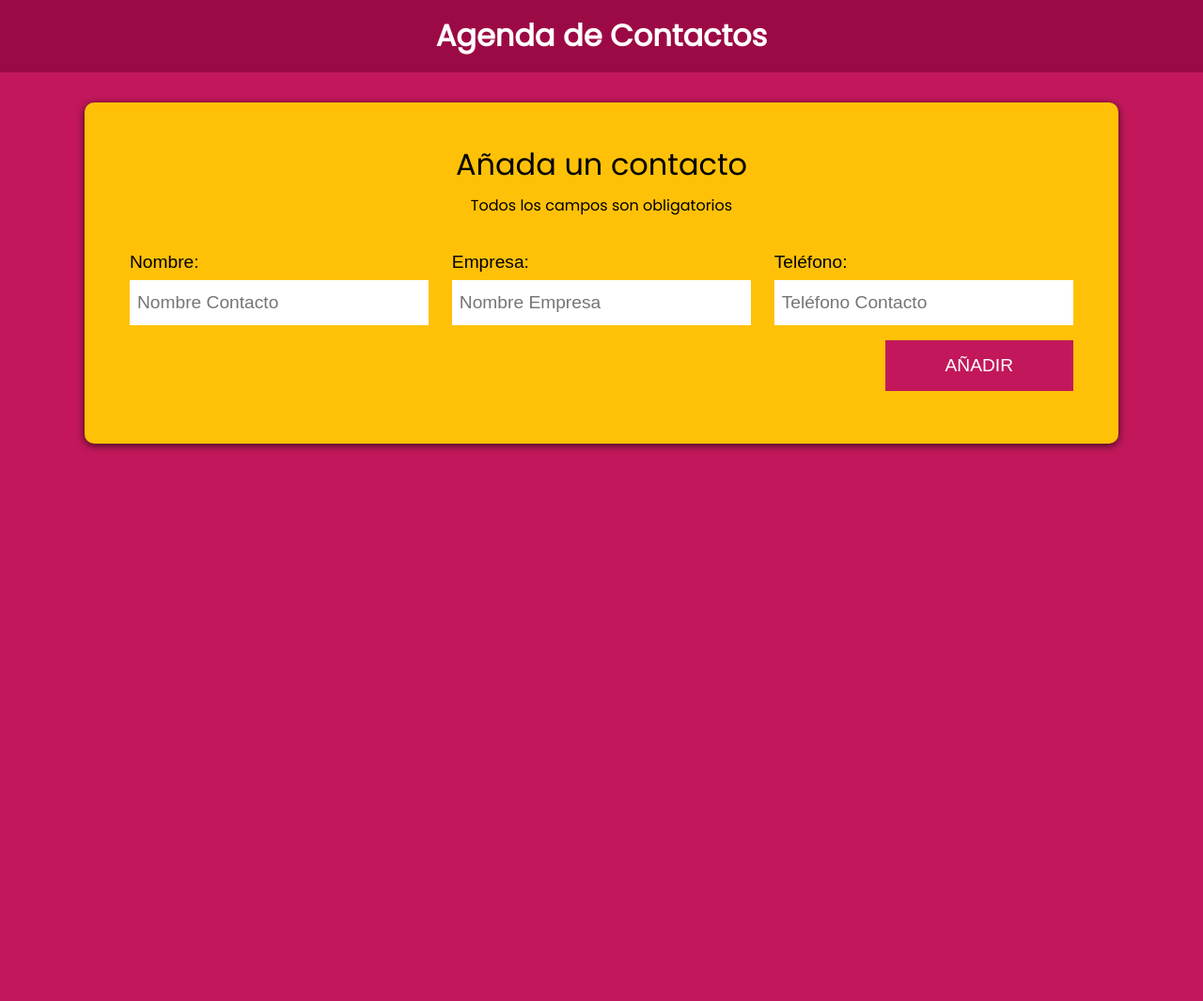
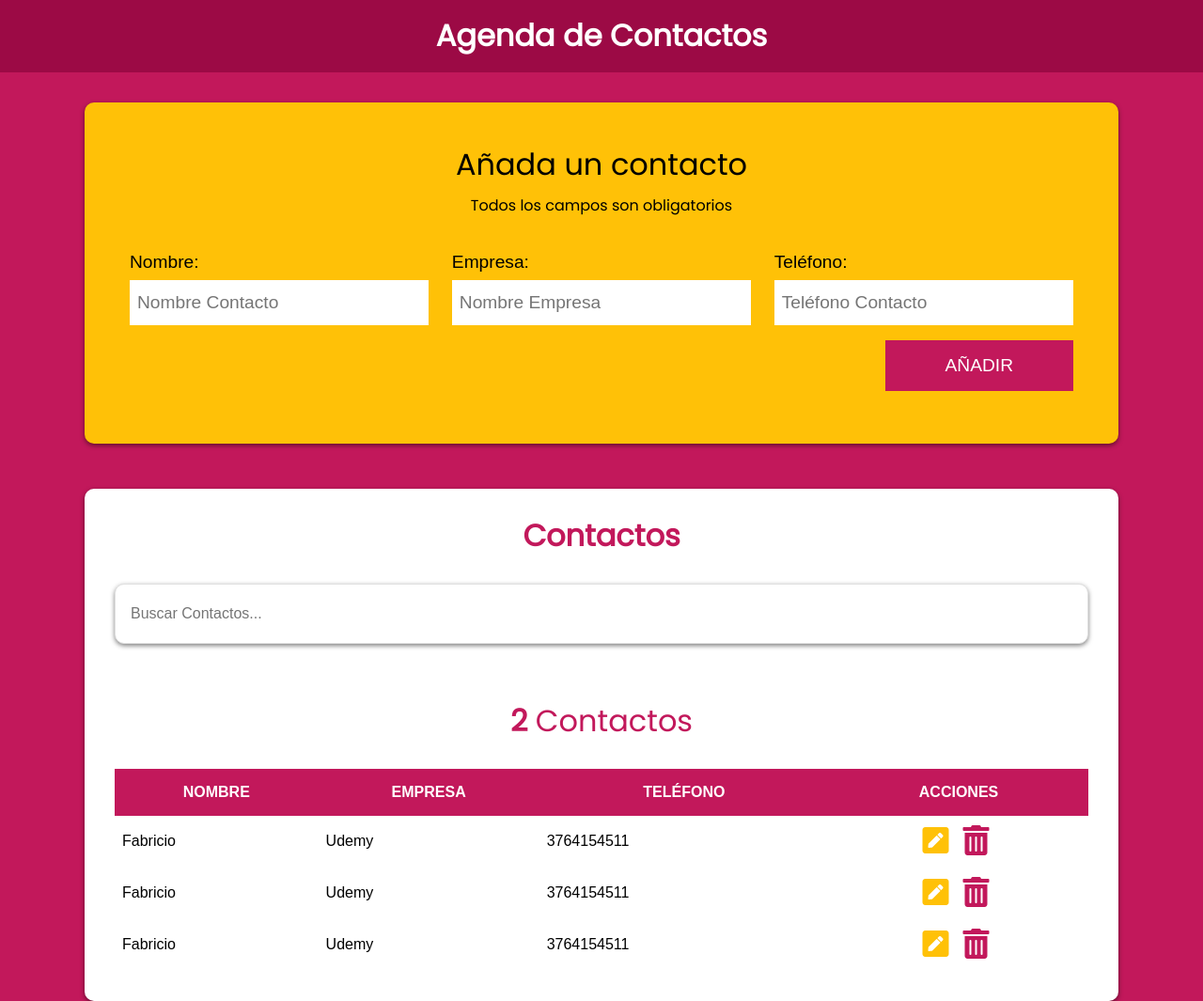
Before and after one commit to FabriJuncal/CRUD-Project-Contacts-Agenda-master, a PHP site: page / in a window 1280 px wide. Shown: the whole page at 94% size. Before the commit the page ends 480 px from the top, so only its background shows below. Run offline with PHP 8.4, Linux system fonts and the light colour scheme; some libraries are stand-ins or nearby versions.

Commit message:
Terminamos de dar estilo al listado de contactos

```diff
--- a/css/style.css
+++ b/css/style.css
@@ -32,10 +32,14 @@ body{
     background-color: var(--secundario);
 }
 
+.bg-blanco{
+    background-color: var(--primarioClaro);
+}
+
 .sombra{
-    -webkit-box-shadow: 0px 2px 9px 0px rgba(0,0,0,0.71);
-    -moz-box-shadow: 0px 2px 9px 0px rgba(0,0,0,0.71);
-    box-shadow: 0px 2px 9px 0px rgba(0,0,0,0.71);
+    -webkit-box-shadow: 0px 2px 5px 0px rgba(0,0,0,0.5);
+    -moz-box-shadow: 0px 2px 5px 0px rgba(0,0,0,0.5);
+    box-shadow: 0px 2px 5px 0px rgba(0,0,0,0.5);
     border-radius: 10px;
 }
 
@@ -48,6 +52,11 @@ h1,h2{
 h1{
     padding: 20px;
     color: var(--primarioClaro);
+}
+
+h2{
+    font-size: 2rem;
+    color: var(--primario);
 }
 
 .contenedor-barra{
@@ -132,3 +141,86 @@ legend span{
         flex: 0 0 auto;
     }
 }
+
+
+/** Listado Contactos **/
+
+.contactos{
+    padding: 2rem;
+    margin-top: 3rem;
+}
+
+.contenedor-contacto{
+    min-width: 800px;
+    margin: 4rem auto 0 auto;
+}
+
+.total-contactos{
+    font-family: var(--fuenteSecundaria);
+    margin: 2rem 0;
+    text-align: center;
+    color: var(--primario);
+    font-size: 2rem;
+}
+
+.total-contactos span{
+    font-style: 3rem;
+    font-weight: 900;
+}
+
+.buscador{
+    width: 100%;
+    height: 4rem;
+    padding: 1rem;
+    margin: 2rem 0;
+    border: 1px solid #e1e1e1;
+}
+
+@media (max-width: 375px){
+    .contenedor-tabla{
+        overflow: scroll;
+    }
+}
+
+
+.listado-contactos{
+    width: 100%;
+    margin-top: 1rem;
+    border-collapse: collapse /*Eliminamos el espacio entre los encabezados de la tabla */
+}
+
+.listado-contactos thead{
+    background-color: var(--primario);
+    color: var(--primarioClaro);
+    text-transform: uppercase;
+}
+
+.listado-contactos thead th{
+    padding: 1rem 0;
+}
+
+.listado-contactos tbody td{
+    padding: 0.5rem;
+}
+
+.listado-contactos tbody td:nth-child(4){
+    text-align: center;
+}
+
+.listado-contactos button{
+    background-color: transparent!important;
+    border:none;
+}
+
+.btn{
+    font-size: 2rem;
+    text-decoration: none;
+}
+
+.btn-editar{
+    color: var(--secundario);
+}
+
+.btn-borrar{
+    color: var(--primario);
+}
--- a/inc/layout/header.php
+++ b/inc/layout/header.php
@@ -6,8 +6,7 @@
     <meta http-equiv="X-UA-Compatible" content="ie=edge">
     <title>Agenda de Contactos</title>
     <link rel="stylesheet" href="https://necolas.github.io/normalize.css/8.0.0/normalize.css">
-    <link rel="stylesheet" href="https://use.fontawesome.com/releases/v5.4.1/css/all.css" integrity="sha384-5sAR7xN1Nv6T6+dT2mhtzEpVJvfS3NScPQTrOxhwjIuvcA67KV2R5Jz6kr4abQsz" crossorigin="anonymous">
-    <link href="https://fonts.googleapis.com/css?family=Poppins" rel="stylesheet">
+    <link rel="stylesheet" href="https://use.fontawesome.com/releases/v5.7.1/css/all.css" integrity="sha384-fnmOCqbTlWIlj8LyTjo7mOUStjsKC4pOpQbqyi7RrhN7udi9RwhKkMHpvLbHG9Sr" crossorigin="anonymous">    <link href="https://fonts.googleapis.com/css?family=Poppins" rel="stylesheet">
     <link rel="stylesheet" href="css/style.css">
 </head>
 <body>
--- a/index.php
+++ b/index.php
@@ -40,5 +40,79 @@
     </form>
 </div> <!-- bg-amarillo contenedor sombra -->
 
+<div class="bg-blanco contenedor sombra contactos">
+    <div class="contenedor-contactos">
+        <h2>Contactos</h2>
+
+        <input type="text" id="buscar" class="buscador sombra" placeholder="Buscar Contactos...">
+
+        <p class="total-contactos"><span>2</span> Contactos</p>
+
+        <div class="contenedor-tabla">
+            <table id="listado-contactos" class="listado-contactos">
+                <thead>
+                    <tr>
+                        <th>Nombre</th>
+                        <th>Empresa</th>
+                        <th>Teléfono</th>
+                        <th>Acciones</th>
+                    </tr>
+                </thead>
+
+                <tbody>
+                    <tr>
+                        <td>Fabricio</td>
+                        <td>Udemy</td>
+                        <td>3764154511</td>
+                        <td>
+                            <a href="#" class="btn-editar btn">
+                                <i class="fas fa-pen-square"></i>
+                            </a>
+
+                            <!-- "data-id" es un atributo personalisado, es una nueva caracteristica de HTML, agragando data-[nombre], creamos el atributo personalisado -->
+                            <button data-id="1" type="button" class="btn-borrar btn">
+                                <i class="fas fa-trash-alt"></i>
+                            </button>
+                        </td>
+                    </tr>
+
+                    <tr>
+                        <td>Fabricio</td>
+                        <td>Udemy</td>
+                        <td>3764154511</td>
+                        <td>
+                            <a href="#" class="btn-editar btn">
+                                <i class="fas fa-pen-square"></i>
+                            </a>
+
+                            <!-- "data-id" es un atributo personalisado, es una nueva caracteristica de HTML, agragando data-[nombre], creamos el atributo personalisado -->
+                            <button data-id="1" type="button" class="btn-borrar btn">
+                                <i class="fas fa-trash-alt"></i>
+                            </button>
+                        </td>
+                    </tr>
+
+                    <tr>
+                        <td>Fabricio</td>
+                        <td>Udemy</td>
+                        <td>3764154511</td>
+                        <td>
+                            <a href="#" class="btn-editar btn">
+                                <i class="fas fa-pen-square"></i>
+                            </a>
+
+                            <!-- "data-id" es un atributo personalisado, es una nueva caracteristica de HTML, agragando data-[nombre], creamos el atributo personalisado -->
+                            <button data-id="1" type="button" class="btn-borrar btn">
+                                <i class="fas fa-trash-alt"></i>
+                            </button>
+                        </td>
+                    </tr>
+                </tbody>
+
+            </table>
+        </div> <!-- contenedor-tabla -->
+    </div> <!-- .contenedor-contactos -->
+</div> <!-- bg-blanco contenedor sombra contactos -->
+
 
 <?php include 'inc/layout/footer.php'; ?>
```
